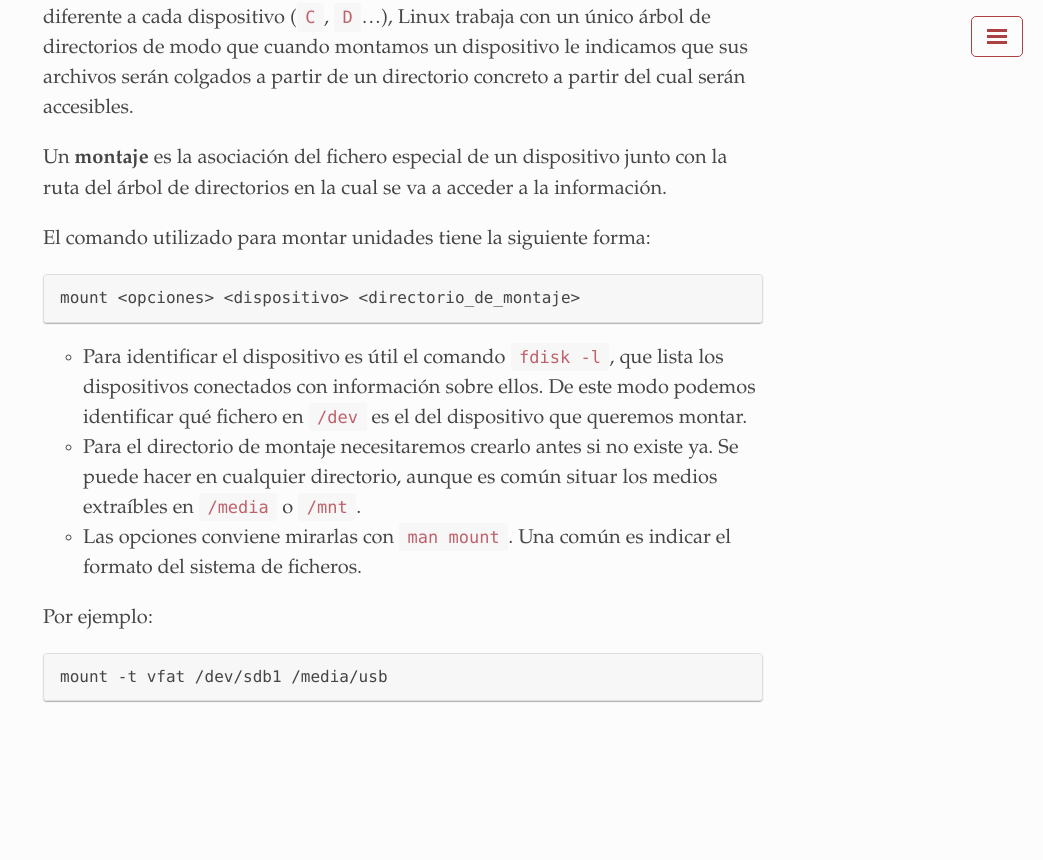
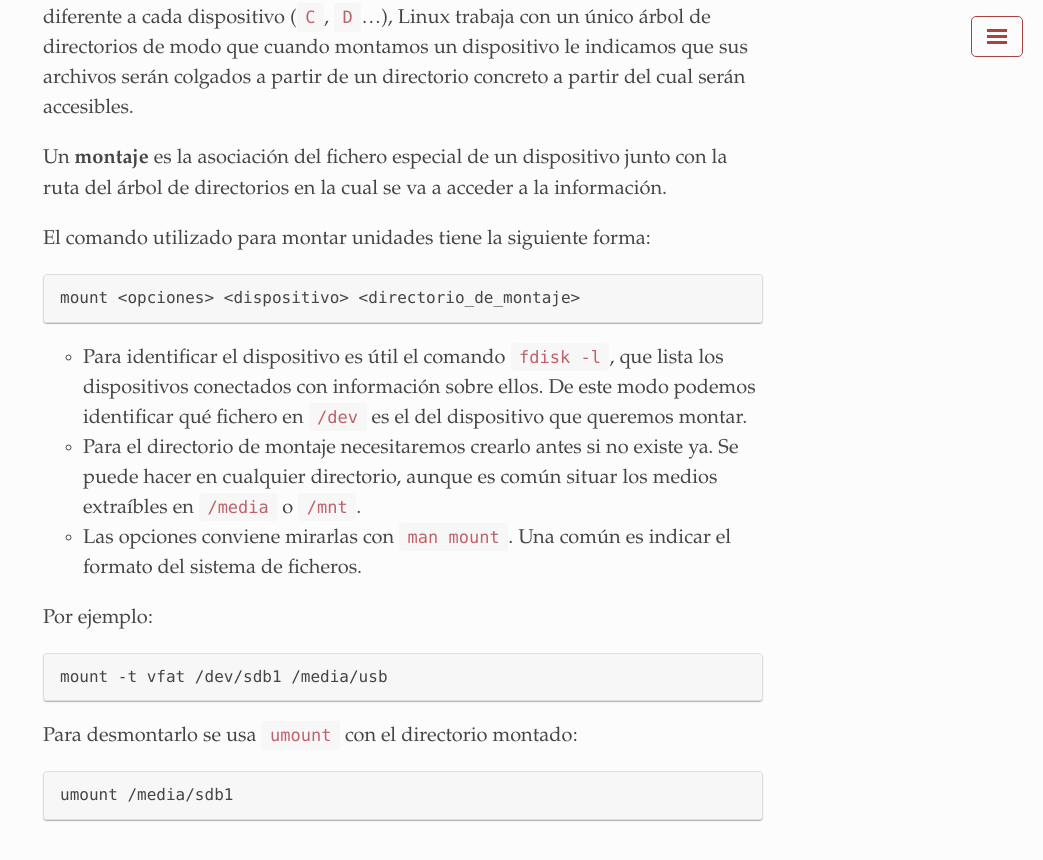
Before and after one commit to santi-gf/santi-gf.github.io, a Jekyll site: the page built from gestion-recursos-linux.md, in a window 1280 px wide and 900 px high, scrolled down 1427 px. Shown: the top 860 px of the window, without its empty margins (237-1280 px from the left). Built offline with Jekyll 4.4.1, drawn with Linux system fonts in a browser that asks for light colours; a style sheet for code colours, icons or effects is not loaded; before the commit the page ends 2208 px from its top, so only the background shows below that.

Commit message:
Update gestion-recursos-linux.md

````diff
--- a/gestion-recursos-linux.md
+++ b/gestion-recursos-linux.md
@@ -48,3 +48,8 @@ Por ejemplo:
 ```
 mount -t vfat /dev/sdb1 /media/usb
 ```
+
+Para desmontarlo se usa `umount` con el directorio montado:
+```
+umount /media/sdb1
+```
````
